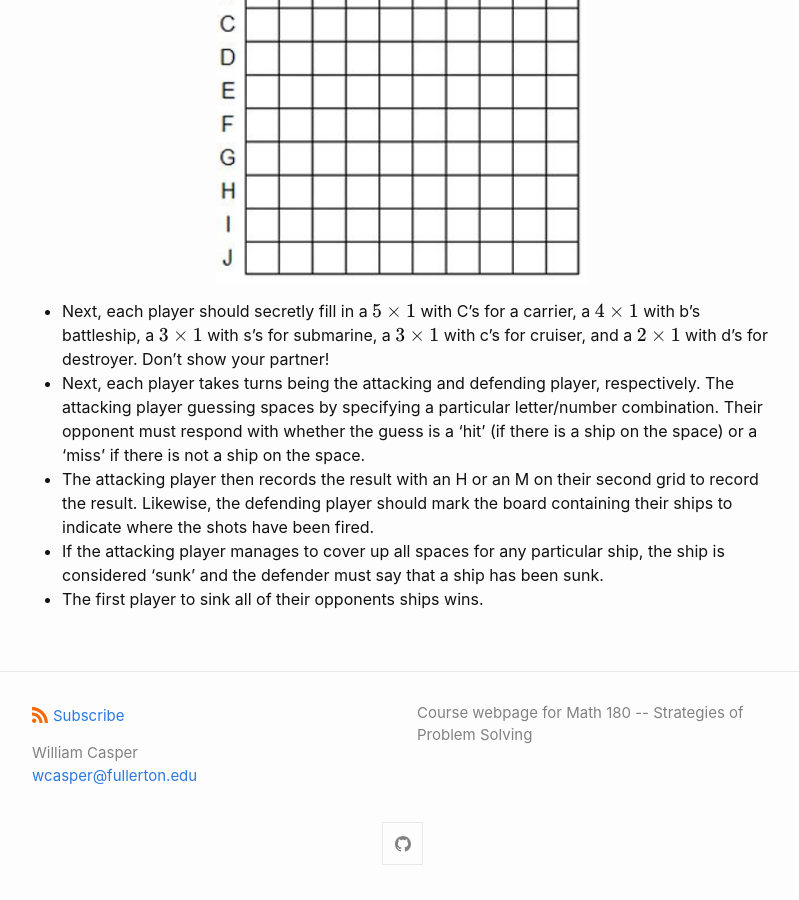
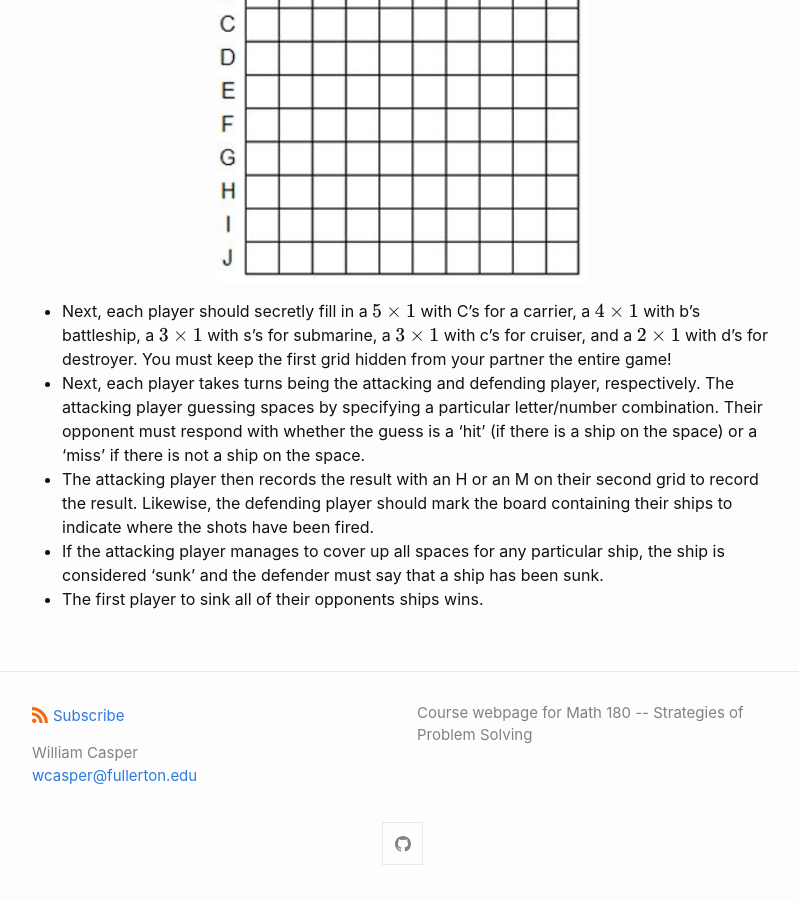
Before and after one commit to wcasper/math180fall2022, a Jekyll site: the page built from _modules/battleship/introduction.md, in a window 1280 px wide and 900 px high, scrolled down 1039 px. Shown: the whole window, without its empty margins (238-1037 px from the left). Built offline with Jekyll 4.4.1, drawn with Linux system fonts in a browser that asks for light colours.

Commit message:
updated rules

```diff
--- a/_modules/battleship/introduction.md
+++ b/_modules/battleship/introduction.md
@@ -20,7 +20,7 @@ I know, I know, it's been a while!  Or maybe you've never played Battleship bef
 
 <p align="center"><img src="fig/board.jpg" width="50%"/></p>
 
-* Next, each player should secretly fill in a $$5\times 1$$ with C's for a carrier, a $$4\times 1$$ with b's battleship, a $$3\times 1$$ with s's for submarine, a $$3\times 1$$ with c's for cruiser, and a $$2\times 1$$ with d's for destroyer.  Don't show your partner!
+* Next, each player should secretly fill in a $$5\times 1$$ with C's for a carrier, a $$4\times 1$$ with b's battleship, a $$3\times 1$$ with s's for submarine, a $$3\times 1$$ with c's for cruiser, and a $$2\times 1$$ with d's for destroyer.  You must keep the first grid hidden from your partner the entire game!
 * Next, each player takes turns being the attacking and defending player, respectively.  The attacking player guessing spaces by specifying a particular letter/number combination.  Their opponent must respond with whether the guess is a 'hit' (if there is a ship on the space) or a 'miss' if there is not a ship on the space.
 * The attacking player then records the result with an H or an M on their second grid to record the result.  Likewise, the defending player should mark the board containing their ships to indicate where the shots have been fired.
 * If the attacking player manages to cover up all spaces for any particular ship, the ship is considered 'sunk' and the defender must say that a ship has been sunk.
```
